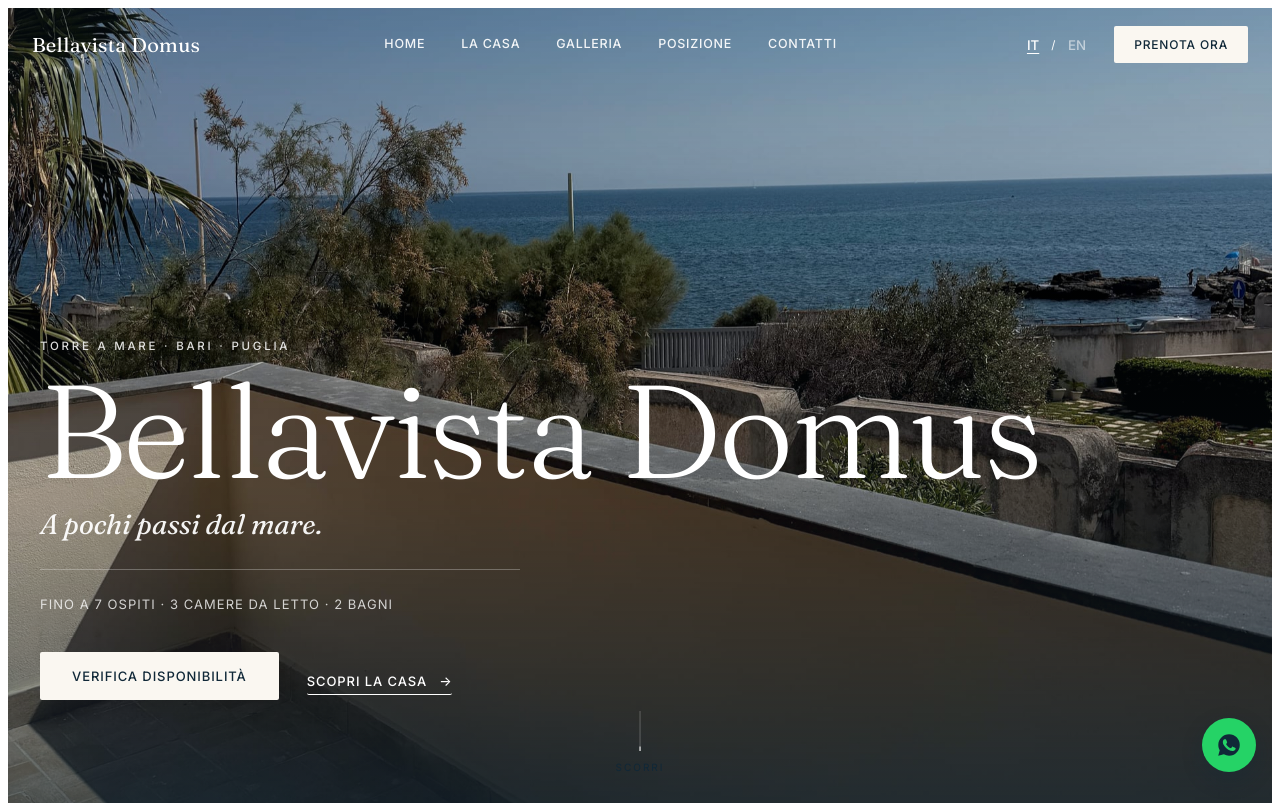
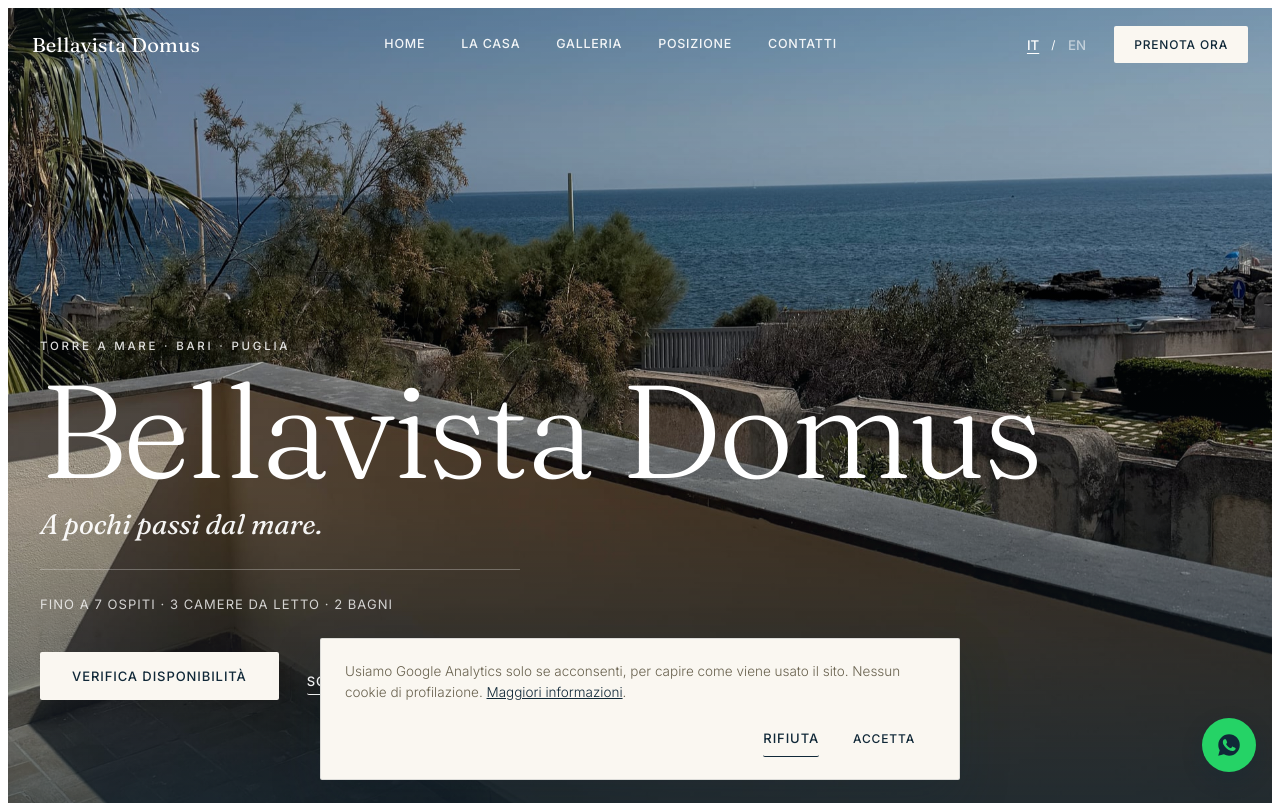
Before and after one commit to francescodprezio03-web/-bellavista-domus, a React (Vite) app: page / in a window 1280 px wide. Shown: the top 803 px of the page. Built offline with nearby package versions, Linux system fonts and the light colour scheme.

Commit message:
Add files via upload

```diff
--- a/src/App.jsx
+++ b/src/App.jsx
@@ -685,6 +685,47 @@ function Footer({ t, go }) {
   );
 }
 
+/* ------------------------------- COOKIE BANNER -------------------------------- */
+/* Mostra il banner solo se l'utente non ha già scelto. "Accetta" abilita la
+   raccolta dati di Google Analytics (Consent Mode); "Rifiuta" la lascia
+   disattivata. La scelta viene ricordata in questo browser. */
+
+function CookieBanner() {
+  const [visible, setVisible] = useState(false);
+
+  useEffect(() => {
+    const saved = localStorage.getItem("bd-cookie-consent");
+    if (!saved) setVisible(true);
+    else if (saved === "accepted" && window.gtag) {
+      window.gtag("consent", "update", { analytics_storage: "granted" });
+    }
+  }, []);
+
+  const choose = (value) => {
+    localStorage.setItem("bd-cookie-consent", value);
+    if (value === "accepted" && window.gtag) {
+      window.gtag("consent", "update", { analytics_storage: "granted" });
+    }
+    setVisible(false);
+  };
+
+  if (!visible) return null;
+
+  return (
+    <div className="bd-cookiebanner" role="dialog" aria-label="Consenso cookie">
+      <p>
+        Usiamo Google Analytics solo se acconsenti, per capire come viene usato
+        il sito. Nessun cookie di profilazione. {" "}
+        <a href="/privacy.html" target="_blank" rel="noopener noreferrer">Maggiori informazioni</a>.
+      </p>
+      <div className="bd-cookiebanner__actions">
+        <button className="bd-btn bd-btn--ghost" onClick={() => choose("rejected")}>Rifiuta</button>
+        <button className="bd-btn bd-btn--primary bd-btn--sm" onClick={() => choose("accepted")}>Accetta</button>
+      </div>
+    </div>
+  );
+}
+
 /* ------------------------------- WHATSAPP -------------------------------- */
 
 function WhatsAppButton() {
@@ -1142,6 +1183,24 @@ const STYLES = `
 @media (max-width:860px){
   .bd-whatsapp{right:16px;bottom:calc(86px + env(safe-area-inset-bottom));width:50px;height:50px;}
 }
+
+/* Cookie banner */
+.bd-cookiebanner{
+  position:fixed;left:20px;right:20px;bottom:20px;z-index:200;
+  max-width:640px;margin:0 auto;
+  background:var(--ivory);border:1px solid var(--line);border-radius:2px;
+  box-shadow:0 20px 50px rgba(16,40,56,0.22);
+  padding:22px 24px;
+  display:flex;flex-direction:column;gap:16px;
+}
+.bd-cookiebanner p{margin:0;font-size:13.5px;line-height:1.6;color:var(--stone);font-weight:300;}
+.bd-cookiebanner a{text-decoration:underline;color:var(--sea-deep);}
+.bd-cookiebanner__actions{display:flex;gap:14px;justify-content:flex-end;flex-wrap:wrap;}
+.bd-cookiebanner .bd-btn--ghost{padding:10px 0;border-bottom:1px solid var(--sea-deep);}
+.bd-cookiebanner .bd-btn--ghost::after{content:none;}
+@media (max-width:860px){
+  .bd-cookiebanner{bottom:calc(150px + env(safe-area-inset-bottom));}
+}
 `;
 
 /* ------------------------------------ APP ------------------------------------------ */
@@ -1173,6 +1232,7 @@ export default function BellavistaDomus() {
       <Footer t={t} go={go} />
       <StickyCta t={t} go={go} />
       <WhatsAppButton />
+      <CookieBanner />
     </div>
   );
 }
```
